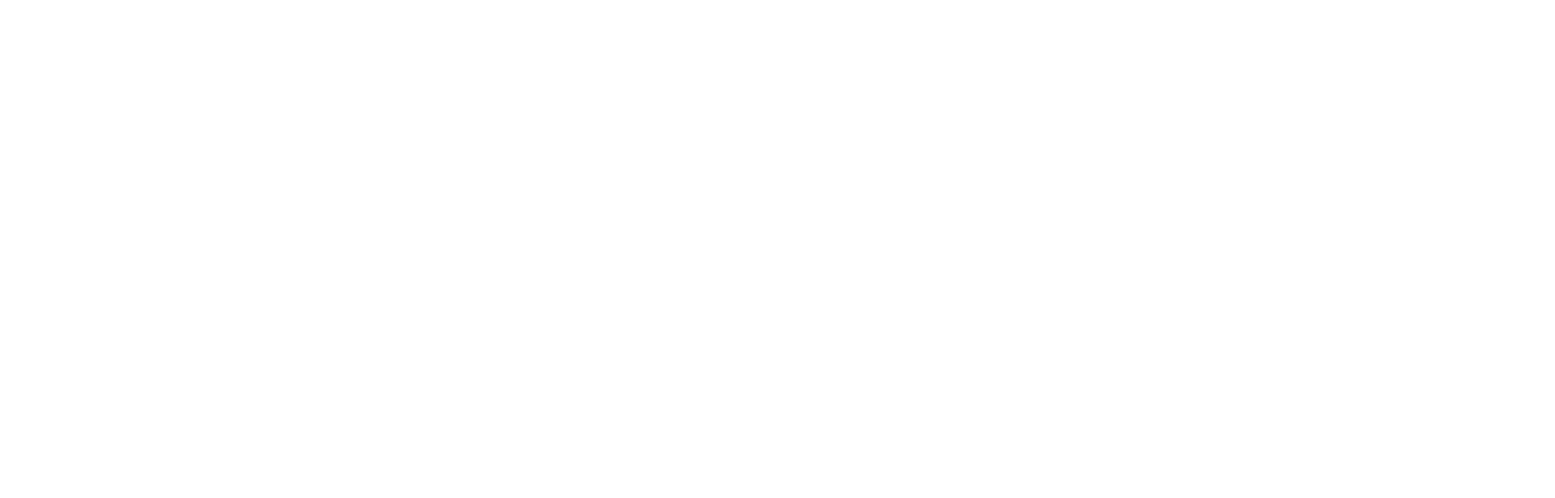
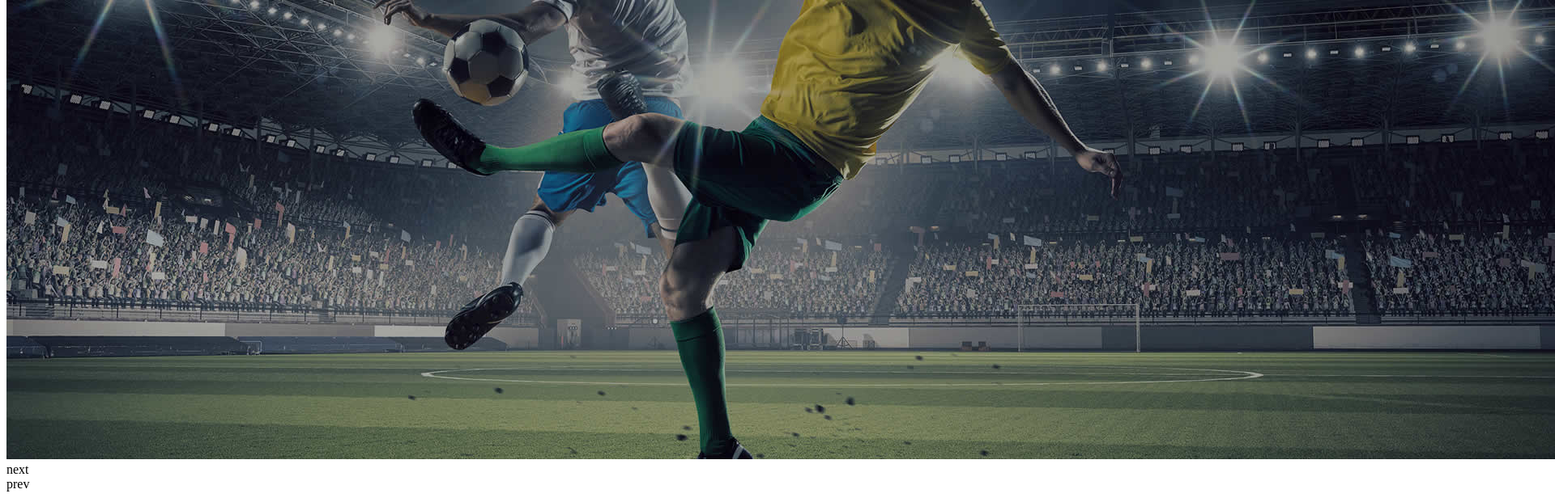
Before and after one commit to simoneevacca/proj-html-vuejs, a Vue app: page / in a window 1280 px wide. Shown: the part 520-1136 px from the top of the page at 81% size, 1920 px wide, since content can reach past the window. Before the commit the page ends 800 px from the top, so only its background shows below. Built offline with nearby package versions, Linux system fonts and the light colour scheme.

Commit message:
add draft of corousel

```diff
--- a/src/App.vue
+++ b/src/App.vue
@@ -1,8 +1,15 @@
 <script>
+  import AppHeader from './components/AppHeader.vue';
 
+  export default {
+    components: {
+      AppHeader
+    }
+  }
 </script>
 
 <template>
+  <AppHeader />
 </template>
 
 
--- /dev/null
+++ b/src/components/AppHeader.vue
@@ -0,0 +1,67 @@
+<script>
+    export default {
+        name: 'AppHeader',
+        data() {
+            return {
+                visibleImage: 0,
+
+                slider: [
+                    '/images/slider1-1.jpg',
+                    '/images/slider2-1.jpg',
+                    '/images/slider3.jpg',
+                    '/images/slider4.jpg',
+                ]
+            }
+        },
+        methods: {
+            isVisible (value){
+                if(value === this.visibleImage){
+                    return 'visible'
+                }
+            },
+
+            nextImage () {
+                this.visibleImage ++
+                if (this.visibleImage == this.slider.length) {
+                    this.visibleImage = 0
+                }
+            },
+
+            prevImage () {
+                if (this.visibleImage == 0) {
+                    this.visibleImage = this.slider.length
+                }
+                this.visibleImage --
+            }
+        }
+    }
+
+</script>
+
+<template>
+    <header>
+
+        <div class="slider" v-for="(image, index) in slider">
+            <img :class="isVisible(index)" :src="slider[index]" alt="">
+        </div>
+        <div class="controller">
+            <div @click="nextImage" class="next-button"> next </div>
+            <div @click="prevImage" class="prev-button"> prev </div>
+
+        </div>
+
+    </header>
+
+</template>
+
+<style>
+
+    header {
+
+
+        & img:not(.visible) {
+            display: none;
+        }
+    }
+
+</style>
```
